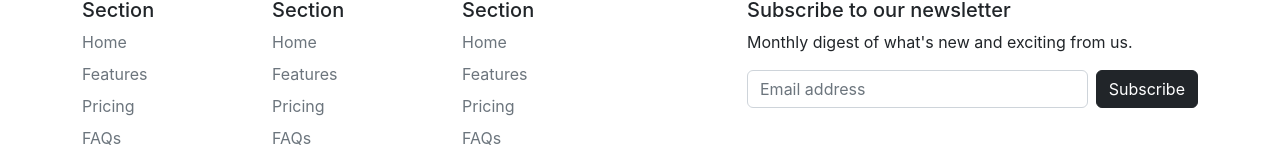
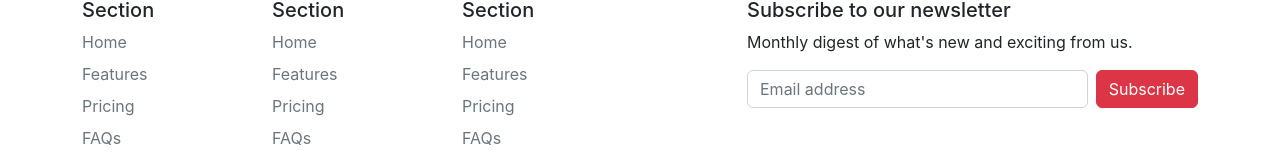
Before and after one commit to prajwalwadhai/NewsLetter, a React (Create React App) app: page / in a window 1280 px wide. Shown: the part 368-528 px from the top of the page. Built offline with nearby package versions, Linux system fonts and the light colour scheme; no server answers.

Commit message:
Adding badge in red color

```diff
--- a/src/Components/Footer.js
+++ b/src/Components/Footer.js
@@ -45,7 +45,7 @@ export default function Footer() {
           <div className="d-flex flex-column flex-sm-row w-100 gap-2">
             <label for="newsletter1" className="visually-hidden">Email address</label>
             <input id="newsletter1" type="text" className="form-control" placeholder="Email address"/>
-            <button className="btn btn-dark" type="button">Subscribe</button>
+            <button className="btn btn-danger" type="button">Subscribe</button>
           </div>
         </form>
       </div>
--- a/src/Components/News.js
+++ b/src/Components/News.js
@@ -76,7 +76,7 @@ export class News extends Component {
           <div className="row">
           {this.state.articles.map((element)=>{
             return <div className="col-md-4" key ={element.url}>
-              <NewsItem title={element.title?element.title.slice(0,45):""} description = {element.description?element.description.slice(0,90):""} imageUrl={element.urlToImage} newsUrl={element.url}/>
+              <NewsItem title={element.title?element.title.slice(0,45):""} description = {element.description?element.description.slice(0,100):""} imageUrl={element.urlToImage} newsUrl={element.url} author={element.author} date={element.publishedAt} source={element.source.name}/>
             </div>
           })}
           </div>
--- a/src/Components/NewsItem.js
+++ b/src/Components/NewsItem.js
@@ -2,15 +2,20 @@ import React, { Component } from 'react'
 
 export class NewsItems extends Component {
   render() {
-    let {title , description, imageUrl ,newsUrl} = this.props;
+    let {title , description, imageUrl ,newsUrl, author , date, source} = this.props;
     return (
       <>
       <div className="my-3">
         <div className="card">
+        <span className="position-absolute top-0 translate-middle badge rounded-pill bg-danger" style={{left:'93%', zIndex:'1'}}>
+          {source?source:""}
+          {/* <span className="visually-hidden">unread messages</span> */}
+        </span>
             <img src={imageUrl?imageUrl:"https://images.moneycontrol.com/static-mcnews/2022/07/SensexBSENSE-770x433.jpg"} className="card-img-top" alt="..."/>
             <div className="card-body">
               <h5 className="card-title">{title}...</h5>
               <p className="card-text">{description}...</p>
+              <p class="card-text"><small class="text-muted">By {author?author:"Unknown"} on {new Date(date).toGMTString()}</small></p>
               <a rel="noopener noreferrer" href={newsUrl} target="_blank" className="btn btn-sm btn-dark">Read More</a>
             </div>
         </div>
```
